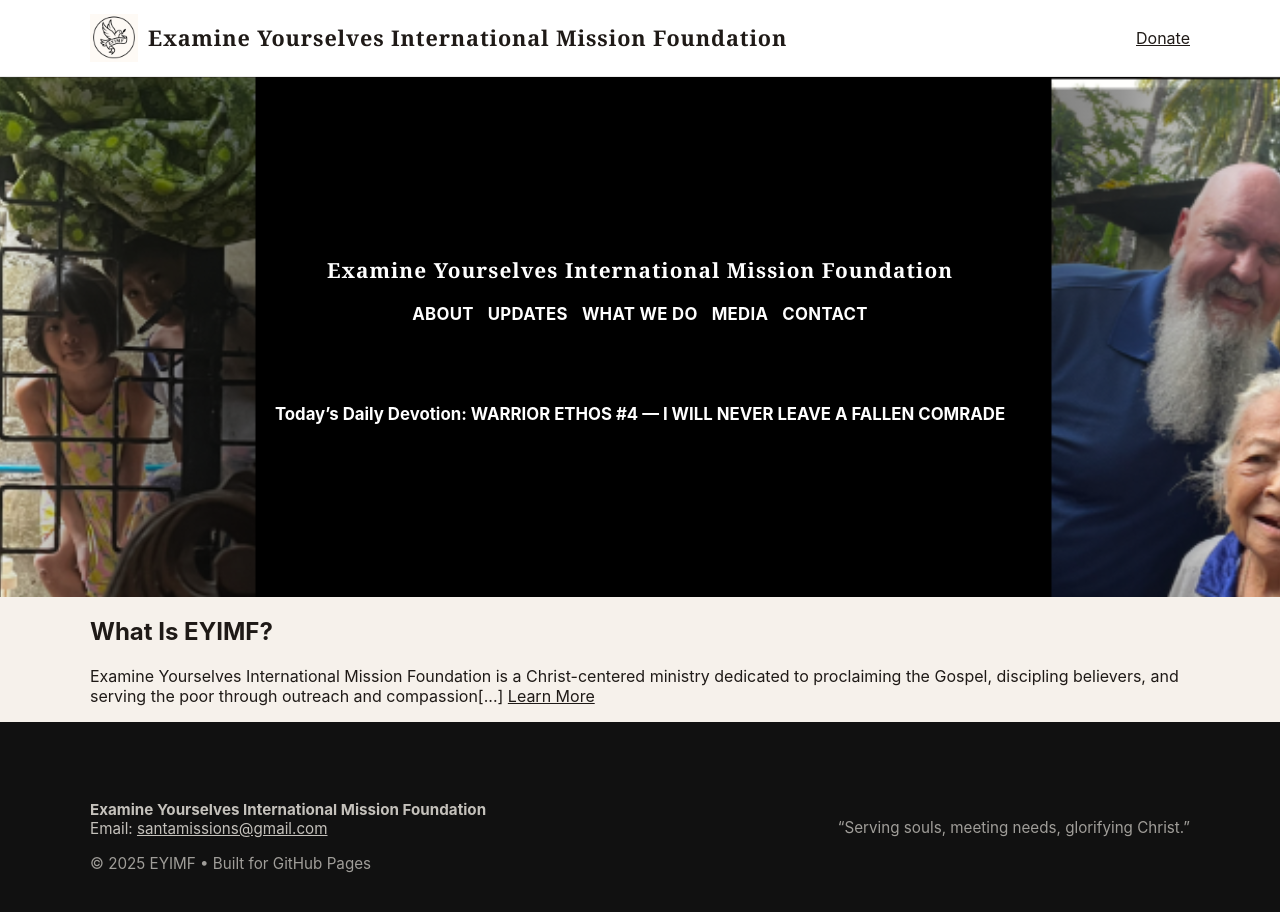
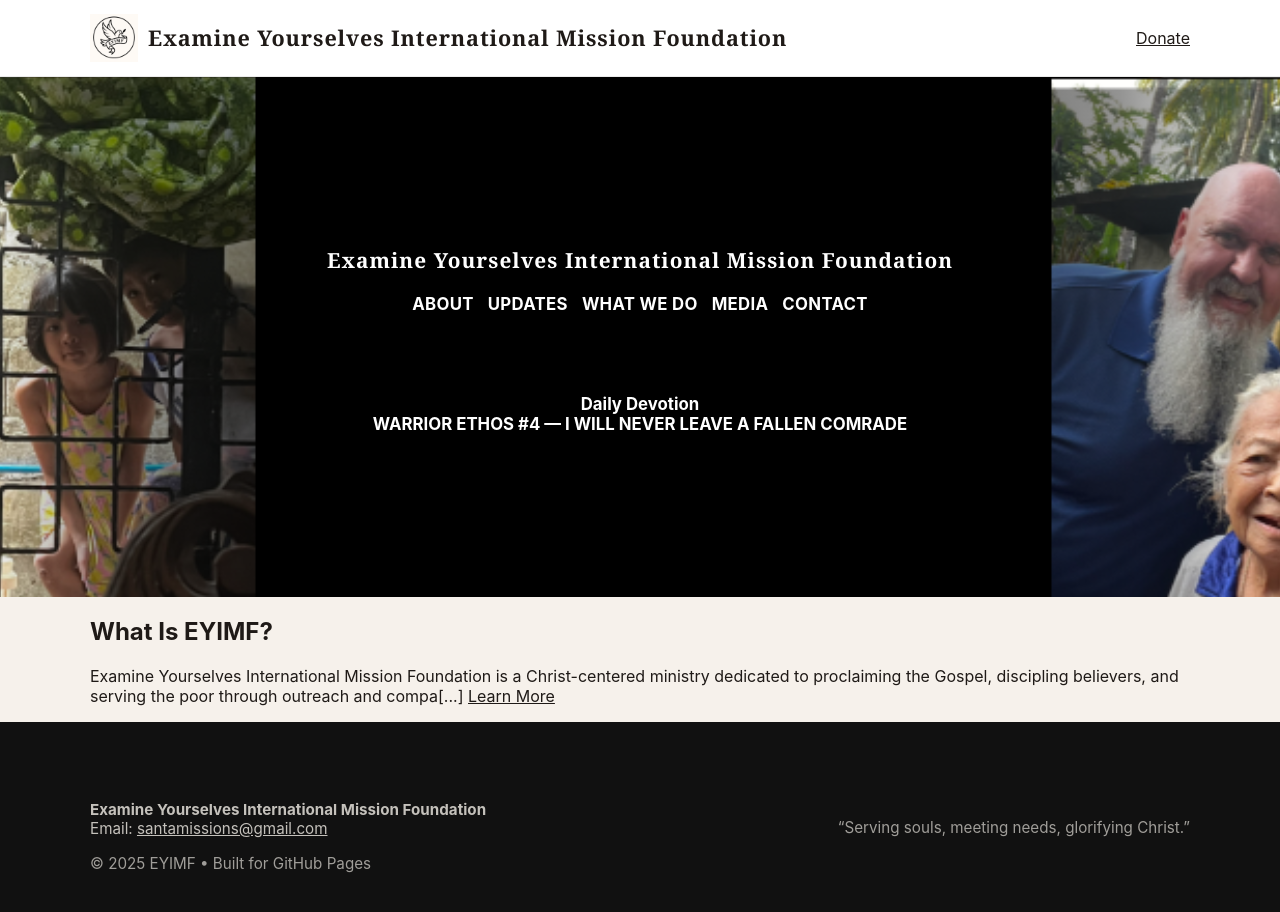
Before and after one commit to Irdavid160/eyimf, a Jekyll site: the page index.html, which Jekyll copies as it is, in a window 1280 px wide and 933 px high. Shown: the top 912 px of the window. Built offline with Jekyll 4.4.1, drawn with Linux system fonts in a browser that asks for light colours.

Commit message:
Refactor daily devotion link for better structure

```diff
--- a/index.html
+++ b/index.html
@@ -115,6 +115,13 @@
 
   /* desktop vertical offset requested */
   #daily-devotion-link { margin-top: 72px !important; }
+
+  /* Make devotion link stack vertically on desktop */
+  .devotion-link {
+    display: flex;
+    flex-direction: column;
+    align-items: center;
+  }
 }
 
 /* --- Mobile adjustments (<=639px) --- */
@@ -207,7 +214,10 @@
 
 <!-- DAILY DEVOTION LINK: remove inline styles so stylesheet controls appearance -->
 <div id="daily-devotion-link">
-  <a href="devotions.html" class="devotion-link">Daily Devotion</a>
+  <a href="devotions.html" class="devotion-link">
+    <span class="devotion-label">Daily Devotion</span>
+    <span class="devotion-title"></span>
+  </a>
 </div>
 
     </div>
@@ -216,7 +226,7 @@
 <section class="overview">
   <div class="container">
     <h2>What Is EYIMF?</h2>
-    <p>Examine Yourselves International Mission Foundation is a Christ-centered ministry dedicated to proclaiming the Gospel, discipling believers, and serving the poor through outreach and compassion[...]
+    <p>Examine Yourselves International Mission Foundation is a Christ-centered ministry dedicated to proclaiming the Gospel, discipling believers, and serving the poor through outreach and compa[...]
     <a href="about.html" class="button">Learn More</a>
   </div>
 </section>
@@ -308,16 +318,16 @@
 
       const linkEl = document.querySelector('#daily-devotion-link a');
       if (devotion) {
-        linkEl.textContent = `Today’s Daily Devotion: ${devotion.title}`;
+        linkEl.querySelector('.devotion-title').textContent = devotion.title;
         linkEl.href = `devotions.html?date=${todayISO}`;
       } else {
-        linkEl.textContent = `Today’s Daily Devotion`;
+        linkEl.querySelector('.devotion-title').textContent = '';
         linkEl.href = `devotions.html`;
       }
     })
     .catch(err => {
       console.error('Error loading daily devotion:', err);
-      document.querySelector('#daily-devotion-link a').textContent = `Today’s Daily Devotion`;
+      document.querySelector('#daily-devotion-link a .devotion-title').textContent = '';
     });
 </script>
 
```
